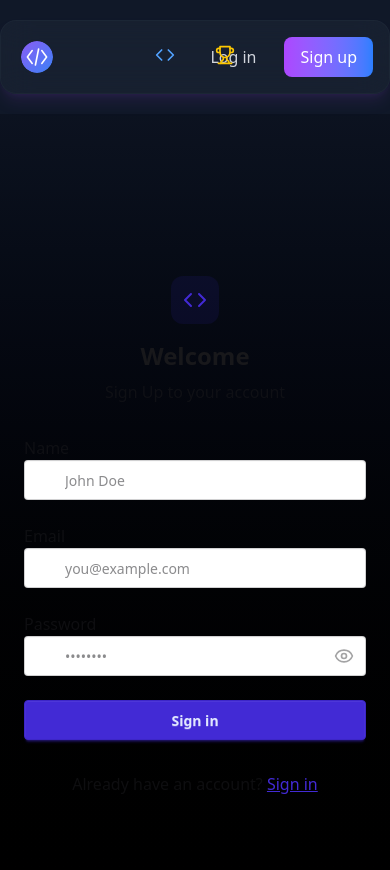
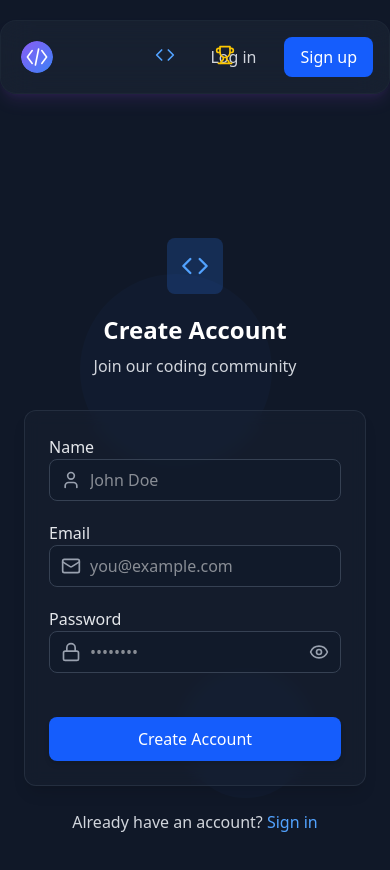
Before and after one commit to hardik8127/codestash, a React (Vite) app in the folder frontend/: page /signup in a window 390 px wide. Shown: the top 870 px of the page. Built offline with nearby package versions, Linux system fonts and the light colour scheme; no server answers.

Commit message:
improved Ui

```diff
--- a/frontend/src/components/Navbar.jsx
+++ b/frontend/src/components/Navbar.jsx
@@ -83,7 +83,7 @@ const Navbar = () => {
               <Link to="/login" className="px-4 py-2 text-gray-300 hover:text-white transition-colors font-medium">
                 Log in
               </Link>
-              <Link to="/signup" className="px-4 py-2 bg-gradient-to-r from-purple-500 to-blue-500 text-white rounded-lg transition-colors font-medium hover:opacity-90">
+              <Link to="/signup" className="px-4 py-2 bg-blue-600 text-white rounded-lg transition-colors font-medium hover:bg-blue-700">
                 Sign up
               </Link>
             </div>
--- a/frontend/src/components/ProblemTable.jsx
+++ b/frontend/src/components/ProblemTable.jsx
@@ -80,7 +80,7 @@ const ProblemsTable = ({ problems }) => {
             </div>
           </div>
           <button
-            className="px-6 py-2 bg-gradient-to-r from-purple-500 to-blue-500 rounded-md font-medium text-white flex items-center gap-2 hover:opacity-90 transition-all"
+            className="px-6 py-2 bg-blue-600 rounded-md font-medium text-white flex items-center gap-2 hover:bg-blue-700 transition-all"
             onClick={() => setIsCreateModalOpen(true)}
           >
             <Plus className="w-4 h-4" />
--- a/frontend/src/page/LoginPage.jsx
+++ b/frontend/src/page/LoginPage.jsx
@@ -1,4 +1,4 @@
-import React , {useState} from 'react'
+import React, {useState} from 'react'
 import {useForm} from "react-hook-form"
 import {zodResolver} from "@hookform/resolvers/zod"
 import { Link } from 'react-router-dom'
@@ -47,92 +47,94 @@ const LoginPage = () => {
 
   return (
     <div className='h-screen grid lg:grid-cols-2'>
-        <div className="flex flex-col justify-center items-center p-6 sm:p-12">
-        <div className="w-full max-w-md space-y-8">
-          {/* Logo */}
+        <div className="flex flex-col justify-center items-center p-6 sm:p-12 bg-gray-900 relative">
+          {/* Background effects */}
+          <div className="absolute inset-0 z-0 opacity-60">
+            <div className="absolute top-40 right-20 w-48 h-48 bg-purple-500/5 rounded-full"></div>
+            <div className="absolute bottom-40 left-20 w-32 h-32 bg-purple-500/5 rounded-full"></div>
+          </div>
+
+        <div className="w-full max-w-md space-y-6 z-10">
+          {/* Logo and Header */}
           <div className="text-center mb-8">
-            <div className="flex flex-col items-center gap-2 group">
-              <div className="w-12 h-12 rounded-xl bg-primary/10 flex items-center justify-center group-hover:bg-primary/20 transition-colors">
-                <Code className="w-6 h-6 text-primary" />
+            <div className="flex flex-col items-center gap-2">
+              <div className="w-14 h-14 rounded-lg bg-purple-500/20 flex items-center justify-center hover:bg-purple-500/30 transition-colors">
+                <Code className="w-7 h-7 text-purple-400" />
               </div>
-              <h1 className="text-2xl font-bold mt-2">Welcome Back</h1>
-              <p className="text-base-content/60">Login to your account</p>
+              <h1 className="text-2xl font-bold mt-3 text-white">Welcome Back</h1>
+              <p className="text-gray-300">Sign in to your account</p>
             </div>
           </div>
 
           {/* Form */}
-          <form onSubmit={handleSubmit(onSubmit)} className="space-y-6">
-
-
-
-
+          <form onSubmit={handleSubmit(onSubmit)} className="space-y-5 backdrop-blur-sm bg-gray-800/30 border border-gray-700/50 rounded-xl p-6 shadow-lg">
             {/* Email */}
             <div className="form-control">
               <label className="label">
-                <span className="label-text font-medium">Email</span>
+                <span className="label-text font-medium text-gray-200">Email</span>
               </label>
               <div className="relative">
                 <div className="absolute inset-y-0 left-0 pl-3 flex items-center pointer-events-none">
-                  <Mail className="h-5 w-5 text-base-content/40" />
+                  <Mail className="h-5 w-5 text-gray-400" />
                 </div>
                 <input
                   type="email"
                   {...register("email")}
-                  className={`input input-bordered w-full pl-10 ${
-                    errors.email ? "input-error" : ""
+                  className={`w-full bg-gray-900/50 border border-gray-700 rounded-lg py-2 px-4 pl-10 text-white focus:border-purple-500 focus:ring-1 focus:ring-purple-500 outline-none transition-colors ${
+                    errors.email ? "border-red-500 focus:border-red-500 focus:ring-red-500" : ""
                   }`}
                   placeholder="you@example.com"
                 />
               </div>
               {errors.email && (
-                <p className="text-red-500 text-sm mt-1">{errors.email.message}</p>
+                <p className="text-red-400 text-sm mt-1.5 ml-1">{errors.email.message}</p>
               )}
             </div>
 
             {/* Password */}
             <div className="form-control">
               <label className="label">
-                <span className="label-text font-medium">Password</span>
+                <span className="label-text font-medium text-gray-200">Password</span>
               </label>
               <div className="relative">
                 <div className="absolute inset-y-0 left-0 pl-3 flex items-center pointer-events-none">
-                  <Lock className="h-5 w-5 text-base-content/40" />
+                  <Lock className="h-5 w-5 text-gray-400" />
                 </div>
                 <input
                   type={showPassword ? "text" : "password"}
                   {...register("password")}
-                  className={`input input-bordered w-full pl-10 ${
-                    errors.password ? "input-error" : ""
+                  className={`w-full bg-gray-900/50 border border-gray-700 rounded-lg py-2 px-4 pl-10 text-white focus:border-purple-500 focus:ring-1 focus:ring-purple-500 outline-none transition-colors ${
+                    errors.password ? "border-red-500 focus:border-red-500 focus:ring-red-500" : ""
                   }`}
                   placeholder="••••••••"
                 />
                 <button
                   type="button"
-                  className="absolute inset-y-0 right-0 pr-3 flex items-center"
+                  className="absolute inset-y-0 right-0 pr-3 flex items-center text-gray-400 hover:text-gray-200 transition-colors"
                   onClick={() => setShowPassword(!showPassword)}
                 >
                   {showPassword ? (
-                    <EyeOff className="h-5 w-5 text-base-content/40" />
+                    <EyeOff className="h-5 w-5" />
                   ) : (
-                    <Eye className="h-5 w-5 text-base-content/40" />
+                    <Eye className="h-5 w-5" />
                   )}
                 </button>
               </div>
               {errors.password && (
-                <p className="text-red-500 text-sm mt-1">{errors.password.message}</p>
+                <p className="text-red-400 text-sm mt-1.5 ml-1">{errors.password.message}</p>
               )}
             </div>
 
             {/* Submit Button */}
             <button
               type="submit"
-              className="btn btn-primary w-full"
+              className="w-full mt-6 py-2.5 px-4 bg-purple-600 text-white font-medium rounded-lg hover:bg-purple-700 transition-all duration-200 focus:outline-none focus:ring-2 focus:ring-purple-400 focus:ring-opacity-50 shadow-md hover:shadow-lg disabled:opacity-70 disabled:cursor-not-allowed"
               disabled={isLoggingIn}
             >
                {isLoggingIn ? (
                 <>
-                  <Loader2 className="h-5 w-5 animate-spin" />
-                  Loading...
+                  <Loader2 className="h-5 w-5 animate-spin mr-2 inline" />
+                  Signing in...
                 </>
               ) : (
                 "Sign in"
@@ -141,23 +143,22 @@ const LoginPage = () => {
           </form>
 
           {/* Footer */}
-          <div className="text-center">
-            <p className="text-base-content/60">
+          <div className="text-center mt-6">
+            <p className="text-gray-300">
               Don't have an account?{" "}
-              <Link to="/signup" className="link link-primary">
-                Sign up
+              <Link to="/signup" className="text-purple-400 hover:text-purple-300 font-medium transition-colors">
+                Create Account
               </Link>
             </p>
           </div>
         </div>
       </div>
 
-       {/* Right Side - Image/Pattern */}
-     {/* Right Side - Image/Pattern */}
+      {/* Right Side - Image/Pattern */}
       <AuthImagePattern
-        title={"Welcome back!"}
+        title={"Welcome back to CodeStash!"}
         subtitle={
-          "Sign in to continue your journey with us. Don't have an account? Create one now."
+          "Sign in to continue your coding journey and track your progress."
         }
       />
     </div>
--- a/frontend/src/page/SignUpPage.jsx
+++ b/frontend/src/page/SignUpPage.jsx
@@ -1,4 +1,4 @@
-import React , {useState} from 'react'
+import React, {useState} from 'react'
 import {useForm} from "react-hook-form"
 import {zodResolver} from "@hookform/resolvers/zod"
 import { Link } from 'react-router-dom'
@@ -9,6 +9,7 @@ import {
   Loader2,
   Lock,
   Mail,
+  User
 } from "lucide-react";
 
 import {z} from "zod";
@@ -47,124 +48,130 @@ const SignUpPage = () => {
 
   return (
     <div className='h-screen grid lg:grid-cols-2'>
-        <div className="flex flex-col justify-center items-center p-6 sm:p-12">
-        <div className="w-full max-w-md space-y-8">
-          {/* Logo */}
+        <div className="flex flex-col justify-center items-center p-6 sm:p-12 bg-gray-900 relative">
+          {/* Background effects */}
+          <div className="absolute inset-0 z-0 opacity-60">
+            <div className="absolute top-40 left-20 w-48 h-48 bg-blue-500/5 rounded-full"></div>
+            <div className="absolute bottom-40 right-20 w-32 h-32 bg-blue-500/5 rounded-full"></div>
+          </div>
+
+        <div className="w-full max-w-md space-y-6 z-10">
+          {/* Logo and Header */}
           <div className="text-center mb-8">
-            <div className="flex flex-col items-center gap-2 group">
-              <div className="w-12 h-12 rounded-xl bg-primary/10 flex items-center justify-center group-hover:bg-primary/20 transition-colors">
-                <Code className="w-6 h-6 text-primary" />
+            <div className="flex flex-col items-center gap-2">
+              <div className="w-14 h-14 rounded-lg bg-blue-500/20 flex items-center justify-center hover:bg-blue-500/30 transition-colors">
+                <Code className="w-7 h-7 text-blue-400" />
               </div>
-              <h1 className="text-2xl font-bold mt-2">Welcome </h1>
-              <p className="text-base-content/60">Sign Up to your account</p>
+              <h1 className="text-2xl font-bold mt-3 text-white">Create Account</h1>
+              <p className="text-gray-300">Join our coding community</p>
             </div>
           </div>
 
           {/* Form */}
-          <form onSubmit={handleSubmit(onSubmit)} className="space-y-6">
+          <form onSubmit={handleSubmit(onSubmit)} className="space-y-5 backdrop-blur-sm bg-gray-800/30 border border-gray-700/50 rounded-xl p-6 shadow-lg">
 
             {/* name */}
             <div className="form-control">
               <label className="label">
-                <span className="label-text font-medium">Name</span>
+                <span className="label-text font-medium text-gray-200">Name</span>
               </label>
               <div className="relative">
                 <div className="absolute inset-y-0 left-0 pl-3 flex items-center pointer-events-none">
-                  <Code className="h-5 w-5 text-base-content/40" />
+                  <User className="h-5 w-5 text-gray-400" />
                 </div>
                 <input
                   type="text"
                   {...register("name")}
-                  className={`input input-bordered w-full pl-10 ${
-                    errors.name ? "input-error" : ""
+                  className={`w-full bg-gray-900/50 border border-gray-700 rounded-lg py-2 px-4 pl-10 text-white focus:border-blue-500 focus:ring-1 focus:ring-blue-500 outline-none transition-colors ${
+                    errors.name ? "border-red-500 focus:border-red-500 focus:ring-red-500" : ""
                   }`}
                   placeholder="John Doe"
                 />
               </div>
               {errors.name && (
-                <p className="text-red-500 text-sm mt-1">{errors.name.message}</p>
+                <p className="text-red-400 text-sm mt-1.5 ml-1">{errors.name.message}</p>
               )}
             </div>
 
             {/* Email */}
             <div className="form-control">
               <label className="label">
-                <span className="label-text font-medium">Email</span>
+                <span className="label-text font-medium text-gray-200">Email</span>
               </label>
               <div className="relative">
                 <div className="absolute inset-y-0 left-0 pl-3 flex items-center pointer-events-none">
-                  <Mail className="h-5 w-5 text-base-content/40" />
+                  <Mail className="h-5 w-5 text-gray-400" />
                 </div>
                 <input
                   type="email"
                   {...register("email")}
-                  className={`input input-bordered w-full pl-10 ${
-                    errors.email ? "input-error" : ""
+                  className={`w-full bg-gray-900/50 border border-gray-700 rounded-lg py-2 px-4 pl-10 text-white focus:border-blue-500 focus:ring-1 focus:ring-blue-500 outline-none transition-colors ${
+                    errors.email ? "border-red-500 focus:border-red-500 focus:ring-red-500" : ""
                   }`}
                   placeholder="you@example.com"
                 />
               </div>
               {errors.email && (
-                <p className="text-red-500 text-sm mt-1">{errors.email.message}</p>
+                <p className="text-red-400 text-sm mt-1.5 ml-1">{errors.email.message}</p>
               )}
             </div>
 
             {/* Password */}
             <div className="form-control">
               <label className="label">
-                <span className="label-text font-medium">Password</span>
+                <span className="label-text font-medium text-gray-200">Password</span>
               </label>
               <div className="relative">
                 <div className="absolute inset-y-0 left-0 pl-3 flex items-center pointer-events-none">
-                  <Lock className="h-5 w-5 text-base-content/40" />
+                  <Lock className="h-5 w-5 text-gray-400" />
                 </div>
                 <input
                   type={showPassword ? "text" : "password"}
                   {...register("password")}
-                  className={`input input-bordered w-full pl-10 ${
-                    errors.password ? "input-error" : ""
+                  className={`w-full bg-gray-900/50 border border-gray-700 rounded-lg py-2 px-4 pl-10 text-white focus:border-blue-500 focus:ring-1 focus:ring-blue-500 outline-none transition-colors ${
+                    errors.password ? "border-red-500 focus:border-red-500 focus:ring-red-500" : ""
                   }`}
                   placeholder="••••••••"
                 />
                 <button
                   type="button"
-                  className="absolute inset-y-0 right-0 pr-3 flex items-center"
+                  className="absolute inset-y-0 right-0 pr-3 flex items-center text-gray-400 hover:text-gray-200 transition-colors"
                   onClick={() => setShowPassword(!showPassword)}
                 >
                   {showPassword ? (
-                    <EyeOff className="h-5 w-5 text-base-content/40" />
+                    <EyeOff className="h-5 w-5" />
                   ) : (
-                    <Eye className="h-5 w-5 text-base-content/40" />
+                    <Eye className="h-5 w-5" />
                   )}
                 </button>
               </div>
               {errors.password && (
-                <p className="text-red-500 text-sm mt-1">{errors.password.message}</p>
+                <p className="text-red-400 text-sm mt-1.5 ml-1">{errors.password.message}</p>
               )}
             </div>
 
             {/* Submit Button */}
             <button
               type="submit"
-              className="btn btn-primary w-full"
-             disabled={isSigninUp}
+              className="w-full mt-6 py-2.5 px-4 bg-blue-600 text-white font-medium rounded-lg hover:bg-blue-700 transition-all duration-200 focus:outline-none focus:ring-2 focus:ring-blue-400 focus:ring-opacity-50 shadow-md hover:shadow-lg disabled:opacity-70 disabled:cursor-not-allowed"
+              disabled={isSigninUp}
             >
                {isSigninUp ? (
                 <>
-                  <Loader2 className="h-5 w-5 animate-spin" />
-                  Loading...
+                  <Loader2 className="h-5 w-5 animate-spin mr-2 inline" />
+                  Creating account...
                 </>
               ) : (
-                "Sign in"
+                "Create Account"
               )}
             </button>
           </form>
 
           {/* Footer */}
-          <div className="text-center">
-            <p className="text-base-content/60">
+          <div className="text-center mt-6">
+            <p className="text-gray-300">
               Already have an account?{" "}
-              <Link to="/login" className="link link-primary">
+              <Link to="/login" className="text-blue-400 hover:text-blue-300 font-medium transition-colors">
                 Sign in
               </Link>
             </p>
@@ -174,9 +181,9 @@ const SignUpPage = () => {
 
        {/* Right Side - Image/Pattern */}
       <AuthImagePattern
-        title={"Welcome to our platform!"}
+        title={"Join CodeStash today!"}
         subtitle={
-          "Sign up to access our platform and start using our services."
+          "Create an account to access our platform and start solving coding problems."
         }
       />
     </div>
```
Also changed, not shown: frontend/src/components/AuthImagePattern.jsx (+15 -17 lines), frontend/src/page/HomePage.jsx (+13 -13 lines).
